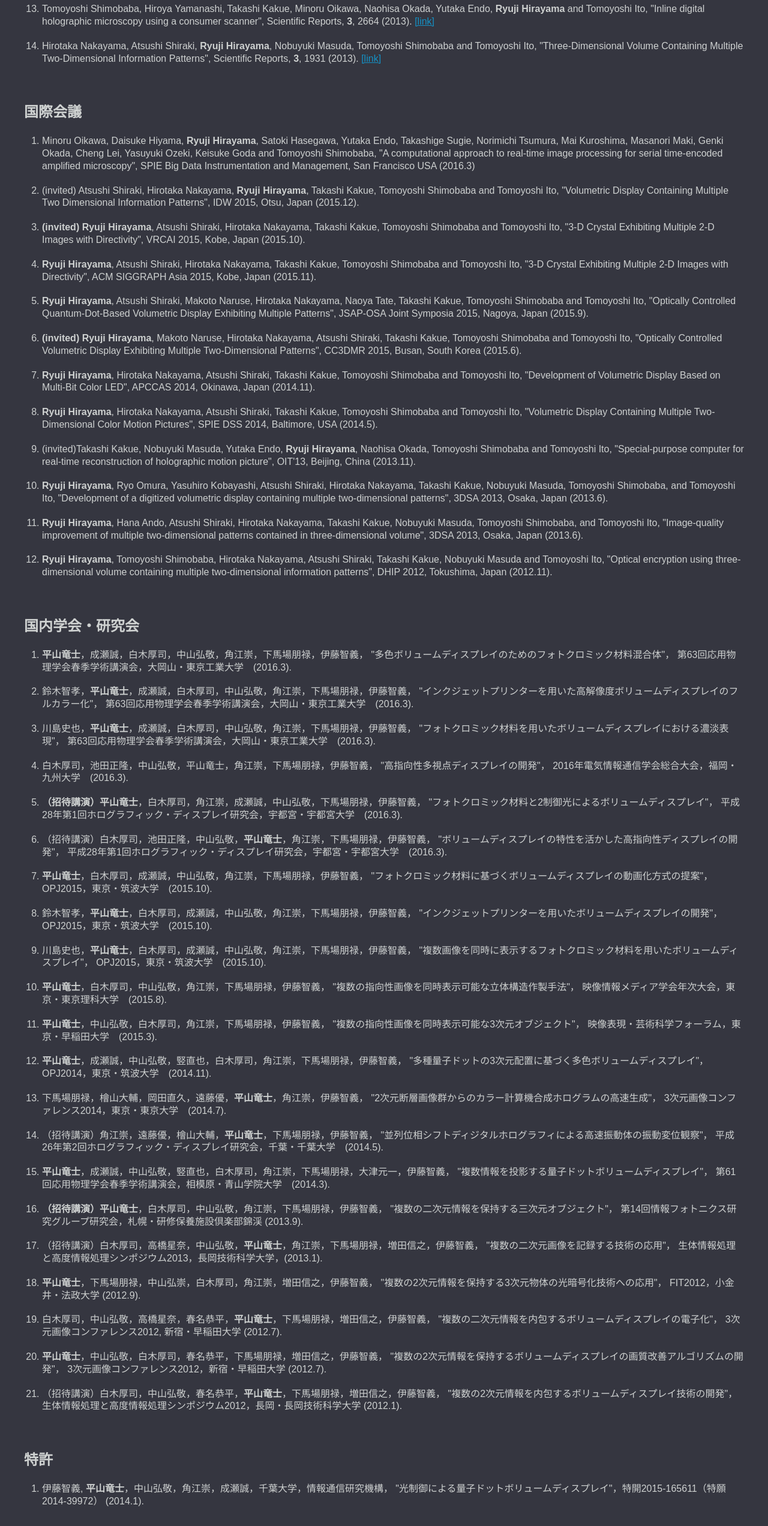
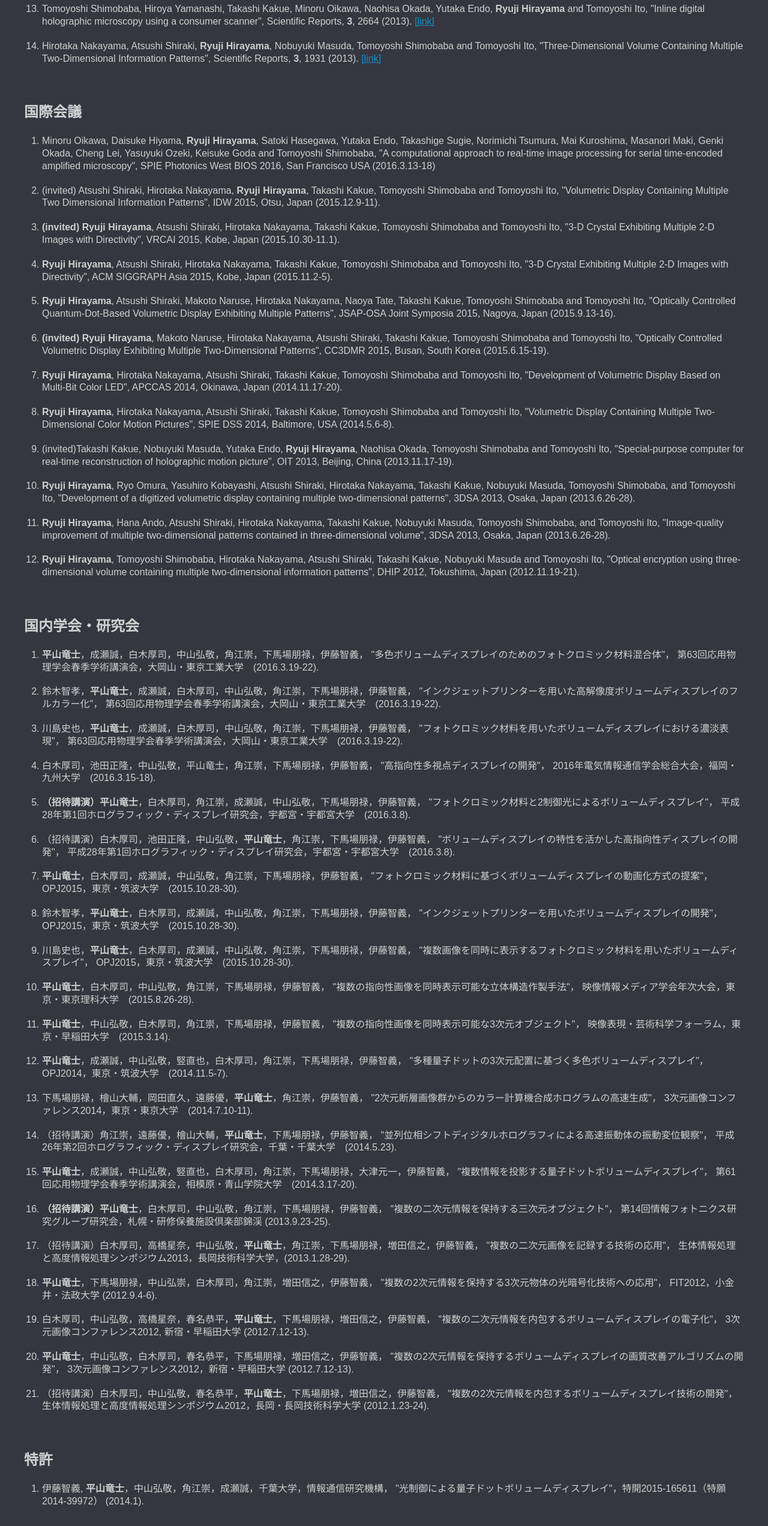
Before and after one commit to RyujiHirayama/Web, a plain HTML site: page publications.html in a window 1280 px wide. Shown: the part 1167-3711 px from the top of the page at 60% size. Drawn offline with Linux system fonts and the light colour scheme.

Commit message:
Add files via upload

```diff
--- a/publications.html
+++ b/publications.html
@@ -128,51 +128,51 @@
 					Minoru Oikawa, Daisuke Hiyama, <strong>Ryuji Hirayama</strong>, Satoki Hasegawa, Yutaka Endo, Takashige Sugie, Norimichi Tsumura,
 					Mai Kuroshima, Masanori Maki, Genki Okada, Cheng Lei, Yasuyuki Ozeki, Keisuke Goda and Tomoyoshi Shimobaba,
 					"A computational approach to real-time image processing for serial time-encoded amplified microscopy",
-					SPIE Big Data Instrumentation and Management, San Francisco USA (2016.3)</li>
+					SPIE Photonics West BIOS 2016, San Francisco USA (2016.3.13-18)</li>
 				<li>
 					(invited) Atsushi Shiraki,  Hirotaka Nakayama, <strong>Ryuji Hirayama</strong>, Takashi Kakue, Tomoyoshi Shimobaba and Tomoyoshi Ito,
 					"Volumetric Display Containing Multiple Two Dimensional Information Patterns",
-					IDW 2015, Otsu, Japan (2015.12).</li>
+					IDW 2015, Otsu, Japan (2015.12.9-11).</li>
 				<li>
 					<strong>(invited) Ryuji Hirayama</strong>, Atsushi Shiraki,  Hirotaka Nakayama, Takashi Kakue, Tomoyoshi Shimobaba and Tomoyoshi Ito,
 					"3-D Crystal Exhibiting Multiple 2-D Images with Directivity",
-					VRCAI 2015, Kobe, Japan (2015.10).</li>
+					VRCAI 2015, Kobe, Japan (2015.10.30-11.1).</li>
 				<li>
 					<strong>Ryuji Hirayama</strong>, Atsushi Shiraki,  Hirotaka Nakayama, Takashi Kakue, Tomoyoshi Shimobaba and Tomoyoshi Ito,
 					"3-D Crystal Exhibiting Multiple 2-D Images with Directivity",
-					ACM SIGGRAPH Asia 2015, Kobe, Japan (2015.11).</li>
+					ACM SIGGRAPH Asia 2015, Kobe, Japan (2015.11.2-5).</li>
 				<li>
 					<strong>Ryuji Hirayama</strong>, Atsushi Shiraki, Makoto Naruse, Hirotaka Nakayama, Naoya Tate, Takashi Kakue, Tomoyoshi Shimobaba and Tomoyoshi Ito,
 					"Optically Controlled Quantum-Dot-Based Volumetric Display Exhibiting Multiple Patterns",
-					JSAP-OSA Joint Symposia 2015, Nagoya, Japan (2015.9).</li>
+					JSAP-OSA Joint Symposia 2015, Nagoya, Japan (2015.9.13-16).</li>
 				<li>
 					<strong>(invited) Ryuji Hirayama</strong>, Makoto Naruse, Hirotaka Nakayama, Atsushi Shiraki, Takashi Kakue, Tomoyoshi Shimobaba and Tomoyoshi Ito,
 					"Optically Controlled Volumetric Display Exhibiting Multiple Two-Dimensional Patterns",
-					CC3DMR 2015, Busan, South Korea (2015.6).</li>
+					CC3DMR 2015, Busan, South Korea (2015.6.15-19).</li>
 				<li>
 					<strong>Ryuji Hirayama</strong>, Hirotaka Nakayama, Atsushi Shiraki, Takashi Kakue, Tomoyoshi Shimobaba and Tomoyoshi Ito,
 					"Development of Volumetric Display Based on Multi-Bit Color LED",
-					APCCAS 2014, Okinawa, Japan (2014.11).</li>
+					APCCAS 2014, Okinawa, Japan (2014.11.17-20).</li>
 				<li>
 					<strong>Ryuji Hirayama</strong>, Hirotaka Nakayama, Atsushi Shiraki, Takashi Kakue, Tomoyoshi Shimobaba and Tomoyoshi Ito,
 					"Volumetric Display Containing Multiple Two-Dimensional Color Motion Pictures",
-					SPIE DSS 2014, Baltimore, USA (2014.5).</li>
+					SPIE DSS 2014, Baltimore, USA (2014.5.6-8).</li>
 				<li>
 					(invited)Takashi Kakue, Nobuyuki Masuda, Yutaka Endo, <strong>Ryuji Hirayama</strong>, Naohisa Okada, Tomoyoshi Shimobaba and Tomoyoshi Ito,
 					"Special-purpose computer for real-time reconstruction of holographic motion picture",
-					OIT'13, Beijing, China (2013.11).</li>
+					OIT 2013, Beijing, China (2013.11.17-19).</li>
 				<li>
 					<strong>Ryuji Hirayama</strong>, Ryo Omura, Yasuhiro Kobayashi, Atsushi Shiraki, Hirotaka Nakayama, Takashi Kakue, Nobuyuki Masuda, Tomoyoshi Shimobaba, and Tomoyoshi Ito,
 					"Development of a digitized volumetric display containing multiple two-dimensional patterns",
-					3DSA 2013, Osaka, Japan (2013.6).</li>
+					3DSA 2013, Osaka, Japan (2013.6.26-28).</li>
 				<li>
 					<strong>Ryuji Hirayama</strong>, Hana Ando, Atsushi Shiraki, Hirotaka Nakayama, Takashi Kakue, Nobuyuki Masuda, Tomoyoshi Shimobaba, and Tomoyoshi Ito,
 					"Image-quality improvement of multiple two-dimensional patterns contained in three-dimensional volume",
-					3DSA 2013, Osaka, Japan (2013.6).</li>
+					3DSA 2013, Osaka, Japan (2013.6.26-28).</li>
 				<li>
 					<strong>Ryuji Hirayama</strong>, Tomoyoshi Shimobaba, Hirotaka Nakayama, Atsushi Shiraki, Takashi Kakue, Nobuyuki Masuda and Tomoyoshi Ito,
 					"Optical encryption using three-dimensional volume containing multiple two-dimensional information patterns",
-					DHIP 2012, Tokushima, Japan (2012.11).</li>
+					DHIP 2012, Tokushima, Japan (2012.11.19-21).</li>
 			</ol>
 
 			<a name="DC"><h2> </h2><br></a>
@@ -181,87 +181,87 @@
 				<li>
 					<strong>平山竜士</strong>，成瀬誠，白木厚司，中山弘敬，角江崇，下馬場朋禄，伊藤智義，
 					"多色ボリュームディスプレイのためのフォトクロミック材料混合体"，
-					第63回応用物理学会春季学術講演会，大岡山・東京工業大学　(2016.3).</li>
+					第63回応用物理学会春季学術講演会，大岡山・東京工業大学　(2016.3.19-22).</li>
 				<li>
 					鈴木智孝，<strong>平山竜士</strong>，成瀬誠，白木厚司，中山弘敬，角江崇，下馬場朋禄，伊藤智義，
 					"インクジェットプリンターを用いた高解像度ボリュームディスプレイのフルカラー化"，
-					第63回応用物理学会春季学術講演会，大岡山・東京工業大学　(2016.3).</li>
+					第63回応用物理学会春季学術講演会，大岡山・東京工業大学　(2016.3.19-22).</li>
 				<li>
 					川島史也，<strong>平山竜士</strong>，成瀬誠，白木厚司，中山弘敬，角江崇，下馬場朋禄，伊藤智義，
 					"フォトクロミック材料を用いたボリュームディスプレイにおける濃淡表現"，
-					第63回応用物理学会春季学術講演会，大岡山・東京工業大学　(2016.3).</li>
+					第63回応用物理学会春季学術講演会，大岡山・東京工業大学　(2016.3.19-22).</li>
 				<li>
 					白木厚司，池田正隆，中山弘敬，平山竜士，角江崇，下馬場朋禄，伊藤智義，
 					"高指向性多視点ディスプレイの開発"，
-					2016年電気情報通信学会総合大会，福岡・九州大学　(2016.3).</li>
+					2016年電気情報通信学会総合大会，福岡・九州大学　(2016.3.15-18).</li>
 				<li>
 					<strong>（招待講演）平山竜士</strong>，白木厚司，角江崇，成瀬誠，中山弘敬，下馬場朋禄，伊藤智義，
 					"フォトクロミック材料と2制御光によるボリュームディスプレイ"，
-					平成28年第1回ホログラフィック・ディスプレイ研究会，宇都宮・宇都宮大学　(2016.3).</li>
+					平成28年第1回ホログラフィック・ディスプレイ研究会，宇都宮・宇都宮大学　(2016.3.8).</li>
 				<li>
 					（招待講演）白木厚司，池田正隆，中山弘敬，<strong>平山竜士</strong>，角江崇，下馬場朋禄，伊藤智義，
 					"ボリュームディスプレイの特性を活かした高指向性ディスプレイの開発"，
-					平成28年第1回ホログラフィック・ディスプレイ研究会，宇都宮・宇都宮大学　(2016.3).</li>
+					平成28年第1回ホログラフィック・ディスプレイ研究会，宇都宮・宇都宮大学　(2016.3.8).</li>
 				<li>
 					<strong>平山竜士</strong>，白木厚司，成瀬誠，中山弘敬，角江崇，下馬場朋禄，伊藤智義，
 					"フォトクロミック材料に基づくボリュームディスプレイの動画化方式の提案"，
-					OPJ2015，東京・筑波大学　(2015.10).</li>
+					OPJ2015，東京・筑波大学　(2015.10.28-30).</li>
 				<li>
 					鈴木智孝，<strong>平山竜士</strong>，白木厚司，成瀬誠，中山弘敬，角江崇，下馬場朋禄，伊藤智義，
 					"インクジェットプリンターを用いたボリュームディスプレイの開発"，
-					OPJ2015，東京・筑波大学　(2015.10).</li>
+					OPJ2015，東京・筑波大学　(2015.10.28-30).</li>
 				<li>
 					川島史也，<strong>平山竜士</strong>，白木厚司，成瀬誠，中山弘敬，角江崇，下馬場朋禄，伊藤智義，
 					"複数画像を同時に表示するフォトクロミック材料を用いたボリュームディスプレイ"，
-					OPJ2015，東京・筑波大学　(2015.10).</li>
+					OPJ2015，東京・筑波大学　(2015.10.28-30).</li>
 				<li>
 					<strong>平山竜士</strong>，白木厚司，中山弘敬，角江崇，下馬場朋禄，伊藤智義，
 					"複数の指向性画像を同時表示可能な立体構造作製手法"，
-					映像情報メディア学会年次大会，東京・東京理科大学　(2015.8).</li>
+					映像情報メディア学会年次大会，東京・東京理科大学　(2015.8.26-28).</li>
 				<li>
 					<strong>平山竜士</strong>，中山弘敬，白木厚司，角江崇，下馬場朋禄，伊藤智義，
 					"複数の指向性画像を同時表示可能な3次元オブジェクト"，
-					映像表現・芸術科学フォーラム，東京・早稲田大学　(2015.3).</li>
+					映像表現・芸術科学フォーラム，東京・早稲田大学　(2015.3.14).</li>
 				<li>
 					<strong>平山竜士</strong>，成瀬誠，中山弘敬，竪直也，白木厚司，角江崇，下馬場朋禄，伊藤智義，
 					"多種量子ドットの3次元配置に基づく多色ボリュームディスプレイ"，
-					OPJ2014，東京・筑波大学　(2014.11).</li>
+					OPJ2014，東京・筑波大学　(2014.11.5-7).</li>
 				<li>
 					下馬場朋禄，檜山大輔，岡田直久，遠藤優，<strong>平山竜士</strong>，角江崇，伊藤智義，
 					"2次元断層画像群からのカラー計算機合成ホログラムの高速生成"，
-					3次元画像コンファレンス2014，東京・東京大学　(2014.7).</li>
+					3次元画像コンファレンス2014，東京・東京大学　(2014.7.10-11).</li>
 				<li>
 					（招待講演）角江崇，遠藤優，檜山大輔，<strong>平山竜士</strong>，下馬場朋禄，伊藤智義，
 					"並列位相シフトディジタルホログラフィによる高速振動体の振動変位観察"，
-					平成26年第2回ホログラフィック・ディスプレイ研究会，千葉・千葉大学　(2014.5).</li>
+					平成26年第2回ホログラフィック・ディスプレイ研究会，千葉・千葉大学　(2014.5.23).</li>
 				<li>
 					<strong>平山竜士</strong>，成瀬誠，中山弘敬，竪直也，白木厚司，角江崇，下馬場朋禄，大津元一，伊藤智義，
 					"複数情報を投影する量子ドットボリュームディスプレイ"，
-					第61回応用物理学会春季学術講演会，相模原・青山学院大学　(2014.3).</li>
+					第61回応用物理学会春季学術講演会，相模原・青山学院大学　(2014.3.17-20).</li>
 				<li>
 					<strong>（招待講演）平山竜士</strong>，白木厚司，中山弘敬，角江崇，下馬場朋禄，伊藤智義，
 					"複数の二次元情報を保持する三次元オブジェクト"，
-					第14回情報フォトニクス研究グループ研究会，札幌・研修保養施設倶楽部錦渓 (2013.9).</li>
+					第14回情報フォトニクス研究グループ研究会，札幌・研修保養施設倶楽部錦渓 (2013.9.23-25).</li>
 				<li>
 					（招待講演）白木厚司，高橋星奈，中山弘敬，<strong>平山竜士</strong>，角江崇，下馬場朋禄，増田信之，伊藤智義，
 					"複数の二次元画像を記録する技術の応用"，
-					生体情報処理と高度情報処理シンポジウム2013，長岡技術科学大学，(2013.1).</li>
+					生体情報処理と高度情報処理シンポジウム2013，長岡技術科学大学，(2013.1.28-29).</li>
 				<li>
 					<strong>平山竜士</strong>，下馬場朋禄，中山弘崇，白木厚司，角江崇，増田信之，伊藤智義，
 					"複数の2次元情報を保持する3次元物体の光暗号化技術への応用"，
-					FIT2012，小金井・法政大学 (2012.9).</li>
+					FIT2012，小金井・法政大学 (2012.9.4-6).</li>
 				<li>
 					白木厚司，中山弘敬，高橋星奈，春名恭平，<strong>平山竜士</strong>，下馬場朋禄，増田信之，伊藤智義，
 					"複数の二次元情報を内包するボリュームディスプレイの電子化"，
-					3次元画像コンファレンス2012, 新宿・早稲田大学 (2012.7).</li>
+					3次元画像コンファレンス2012, 新宿・早稲田大学 (2012.7.12-13).</li>
 				<li>
 					<strong>平山竜士</strong>，中山弘敬，白木厚司，春名恭平，下馬場朋禄，増田信之，伊藤智義，
 					"複数の2次元情報を保持するボリュームディスプレイの画質改善アルゴリズムの開発"，
-					3次元画像コンファレンス2012，新宿・早稲田大学 (2012.7).</li>
+					3次元画像コンファレンス2012，新宿・早稲田大学 (2012.7.12-13).</li>
 				<li>
 					（招待講演）白木厚司，中山弘敬，春名恭平，<strong>平山竜士</strong>，下馬場朋禄，増田信之，伊藤智義，
 					"複数の2次元情報を内包するボリュームディスプレイ技術の開発"，
-					生体情報処理と高度情報処理シンポジウム2012，長岡・長岡技術科学大学 (2012.1).</li>
+					生体情報処理と高度情報処理シンポジウム2012，長岡・長岡技術科学大学 (2012.1.23-24).</li>
 				</ol>
 
 				<a name="PT"><h2> </h2><br></a>
```
Also changed, not shown: publications_en.html (+14 -13 lines).
